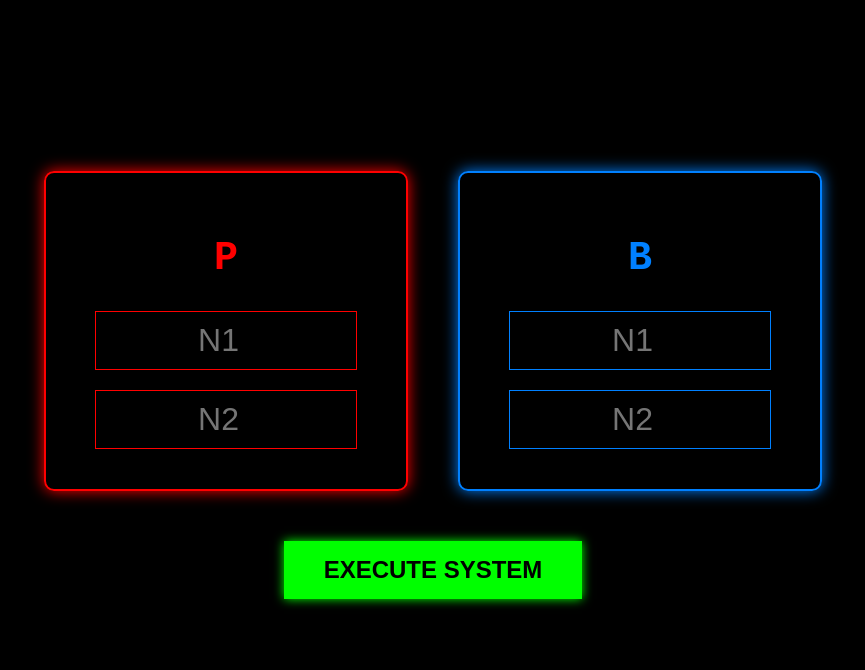
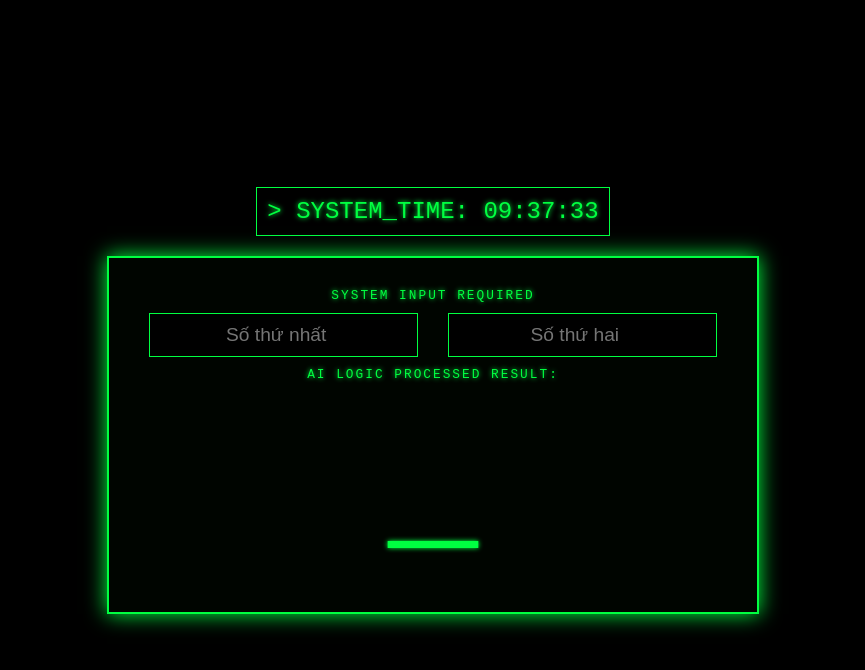
Before and after one commit to manhhuyenk9k8/huymanh123, a plain HTML site: page index.html in a window 1280 px wide. Shown: the whole page, without its empty margins (207-1072 px from the left). Drawn offline with Linux system fonts and the light colour scheme.

Commit message:
Update title and styles for AI Calculator

```diff
--- a/index.html
+++ b/index.html
@@ -3,134 +3,120 @@
 <head>
     <meta charset="UTF-8">
     <meta name="viewport" content="width=device-width, initial-scale=1.0">
-    <title>Hacker Logic Compare</title>
+    <title>Hacker AI Calculator</title>
     <style>
         body {
-            background-color: #000;
-            color: #0f0;
+            background-color: black;
+            color: #00FF41;
             font-family: 'Courier New', Courier, monospace;
             display: flex;
             flex-direction: column;
             align-items: center;
             justify-content: center;
-            min-height: 100vh;
+            height: 100vh;
             margin: 0;
-            text-transform: uppercase;
+            overflow: hidden;
+            text-shadow: 0 0 5px #00FF41;
+        }
+
+        #clock {
+            font-size: 1.5rem;
+            margin-bottom: 20px;
+            border: 1px solid #00FF41;
+            padding: 10px;
         }
 
         .container {
-            display: flex;
-            gap: 50px;
-            margin-bottom: 30px;
+            border: 2px solid #00FF41;
+            padding: 30px;
+            background: rgba(0, 50, 0, 0.1);
+            box-shadow: 0 0 20px #00FF41;
+            text-align: center;
         }
 
-        .box {
-            padding: 30px;
-            border: 2px solid;
-            border-radius: 10px;
-            text-align: center;
-            width: 300px;
-            box-shadow: 0 0 15px currentColor;
-        }
-
-        .red { border-color: #ff0000; color: #ff0000; }
-        .blue { border-color: #0080ff; color: #0080ff; }
-
-        h2 { font-size: 2.5rem; margin-bottom: 20px; }
-
         input {
-            background: transparent;
-            border: 1px solid currentColor;
-            color: inherit;
-            font-size: 2rem;
-            width: 80%;
+            background: black;
+            border: 1px solid #00FF41;
+            color: #00FF41;
             padding: 10px;
-            margin: 10px 0;
+            margin: 10px;
+            font-size: 1.2rem;
             text-align: center;
             outline: none;
         }
 
-        button {
-            background: #0f0;
-            color: #000;
-            border: none;
-            padding: 15px 40px;
-            font-size: 1.5rem;
-            font-weight: bold;
-            cursor: pointer;
-            margin-top: 20px;
-            box-shadow: 0 0 10px #0f0;
+        input:focus {
+            box-shadow: 0 0 10px #00FF41;
         }
 
-        button:hover { background: #0c0; }
-
-        #result {
-            margin-top: 30px;
-            font-size: 5rem;
+        #result-display {
+            font-size: 150px;
             font-weight: bold;
-            text-shadow: 0 0 20px currentColor;
+            margin-top: 20px;
+            height: 180px;
+            display: flex;
+            align-items: center;
+            justify-content: center;
         }
 
-        .glitch { animation: pulse 1s infinite; }
-        @keyframes pulse {
-            0% { opacity: 1; }
-            50% { opacity: 0.5; }
-            100% { opacity: 1; }
+        .label {
+            font-size: 0.8rem;
+            text-transform: uppercase;
+            letter-spacing: 2px;
         }
     </style>
 </head>
 <body>
 
+    <div id="clock">00:00:00</div>
+
     <div class="container">
-        <!-- Bên Đỏ (P) -->
-        <div class="box red">
-            <h2>P</h2>
-            <input type="number" id="p1" placeholder="N1">
-            <input type="number" id="p2" placeholder="N2">
-        </div>
+        <div class="label">System Input Required</div>
+        <input type="number" id="num1" placeholder="Số thứ nhất" oninput="calculate()">
+        <input type="number" id="num2" placeholder="Số thứ hai" oninput="calculate()">
 
-        <!-- Bên Xanh (B) -->
-        <div class="box blue">
-            <h2>B</h2>
-            <input type="number" id="b1" placeholder="N1">
-            <input type="number" id="b2" placeholder="N2">
-        </div>
+        <div class="label">AI Logic Processed Result:</div>
+        <div id="result-display">_</div>
     </div>
 
-    <button onclick="calculate()">EXECUTE SYSTEM</button>
+    <script>
+        // Cập nhật thời gian thực
+        function updateClock() {
+            const now = new Date();
+            const timeString = now.getHours().toString().padStart(2, '0') + ":" +
+                               now.getMinutes().toString().padStart(2, '0') + ":" +
+                               now.getSeconds().toString().padStart(2, '0');
+            document.getElementById('clock').innerText = "> SYSTEM_TIME: " + timeString;
+        }
+        setInterval(updateClock, 1000);
+        updateClock();
 
-    <div id="result"></div>
+        // Logic AI xử lý số
+        function calculate() {
+            let n1 = document.getElementById('num1').value;
+            let n2 = document.getElementById('num2').value;
+            let display = document.getElementById('result-display');
 
-    <script>
-        function processScore(n1, n2) {
-            let sum = (parseInt(n1) || 0) + (parseInt(n2) || 0);
-            if (sum > 10) {
-                // Lấy hàng đơn vị cộng hàng chục
-                let newSum = (sum % 10) + Math.floor(sum / 10);
-                // Nếu vẫn 2 chữ số thì lấy hàng đơn vị
-                return newSum % 10;
-            }
-            return sum % 10;
-        }
-
-        function calculate() {
-            const scoreP = processScore(document.getElementById('p1').value, document.getElementById('p2').value);
-            const scoreB = processScore(document.getElementById('b1').value, document.getElementById('b2').value);
-
-            const resultDiv = document.getElementById('result');
-
-            if (scoreP > scoreB) {
-                resultDiv.innerText = "P WINNER";
-                resultDiv.style.color = "#ff0000";
-            } else if (scoreB > scoreP) {
-                resultDiv.innerText = "B WINNER";
-                resultDiv.style.color = "#0080ff";
-            } else {
-                resultDiv.innerText = "H";
-                resultDiv.style.color = "#0f0";
+            if (n1 === "" || n2 === "") {
+                display.innerText = "_";
+                return;
             }
 
-            resultDiv.classList.add('glitch');
+            let sum = parseInt(n1) + parseInt(n2);
+
+            // Rút gọn về 1 chữ số (Digital Root logic)
+            while (sum >= 10) {
+                sum = sum.toString().split('').reduce((acc, digit) => acc + parseInt(digit), 0);
+            }
+
+            // Kiểm tra Chẵn (P) - Lẻ (B)
+            if (sum % 2 === 0) {
+                display.innerText = "P";
+                display.style.color = "#00FF41"; // Chẵn hiện P
+            } else {
+                display.innerText = "B";
+                display.style.color = "#FF3131"; // Lẻ hiện B (màu đỏ cho chất hacker)
+            }
         }
     </script>
 </body>
```
